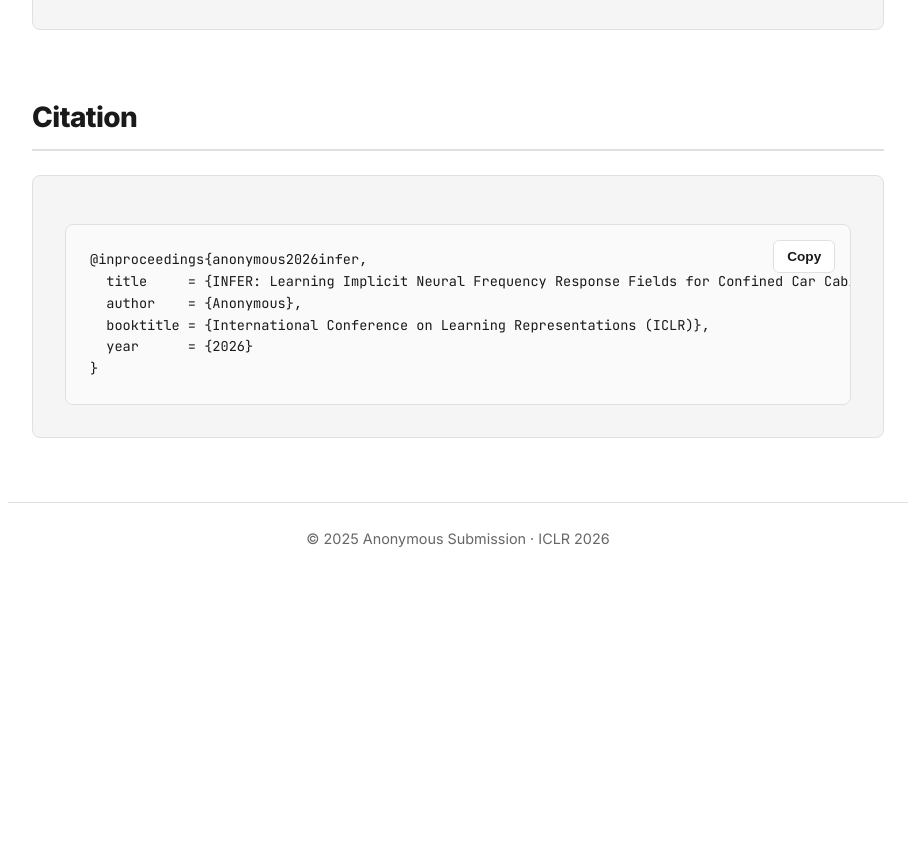
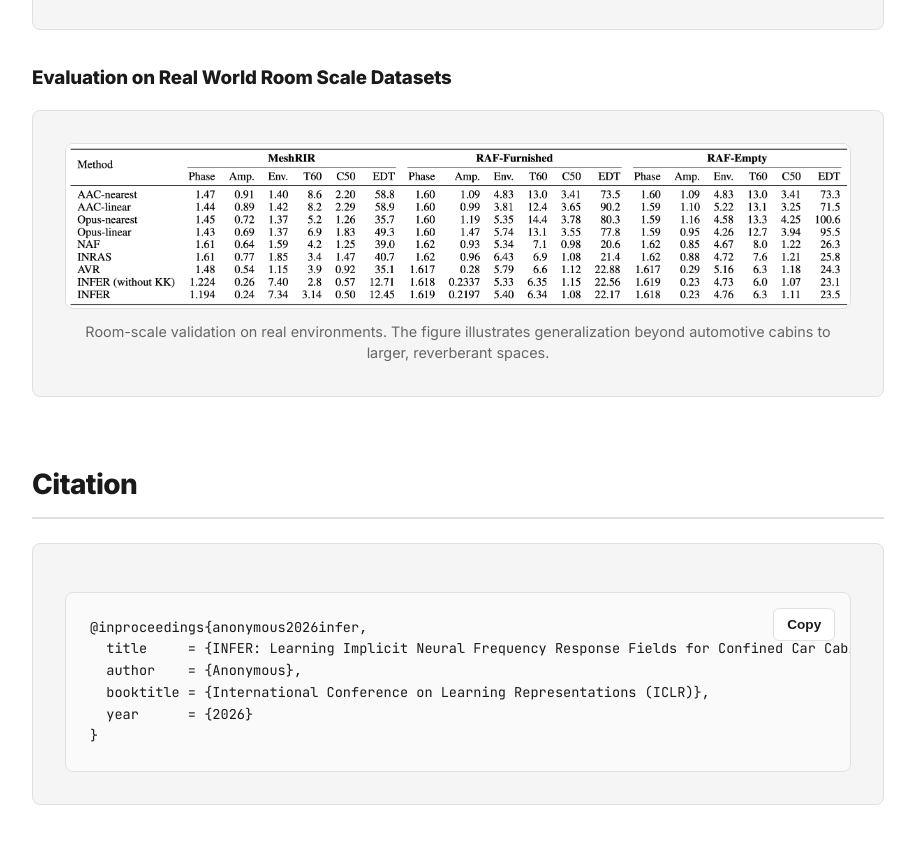
Before and after one commit to anonymous1415510-spec/anonymous1415510-spec.github.io, a plain HTML site: page index.html in a window 1280 px wide. Shown: the part 1935-2779 px from the top of the page, without its empty margins (182-1097 px from the left). Before the commit the page ends 2510 px from the top, so only its background shows below. Drawn offline with Linux system fonts and the light colour scheme.

Commit message:
eval added

```diff
--- a/index.html
+++ b/index.html
@@ -266,6 +266,14 @@
         Qualitative results showing spatial acoustic field reconstruction across frequency bands. INFER accurately captures both magnitude and phase patterns from low-frequency standing waves (180 Hz) to complex high-frequency interference patterns (2880 Hz), demonstrating robust performance across the entire spectrum.
       </figcaption>
     </figure>
+    <!-- New subsection -->
+    <h3 style="margin-top:2rem; font-weight:800; letter-spacing:-0.01em;">Evaluation on Real World Room Scale Datasets</h3>
+    <figure class="panel" style="margin-top:1rem;">
+      <img src="Images/real_world_eval.png" alt="Evaluation on real-world room-scale datasets for INFER" />
+      <figcaption>
+        Room-scale validation on real environments. The figure illustrates generalization beyond automotive cabins to larger, reverberant spaces.
+      </figcaption>
+    </figure>
   </section>
 
   <!-- BibTeX -->
```
Also changed, not shown: Images/real_world_eval.png (added).
